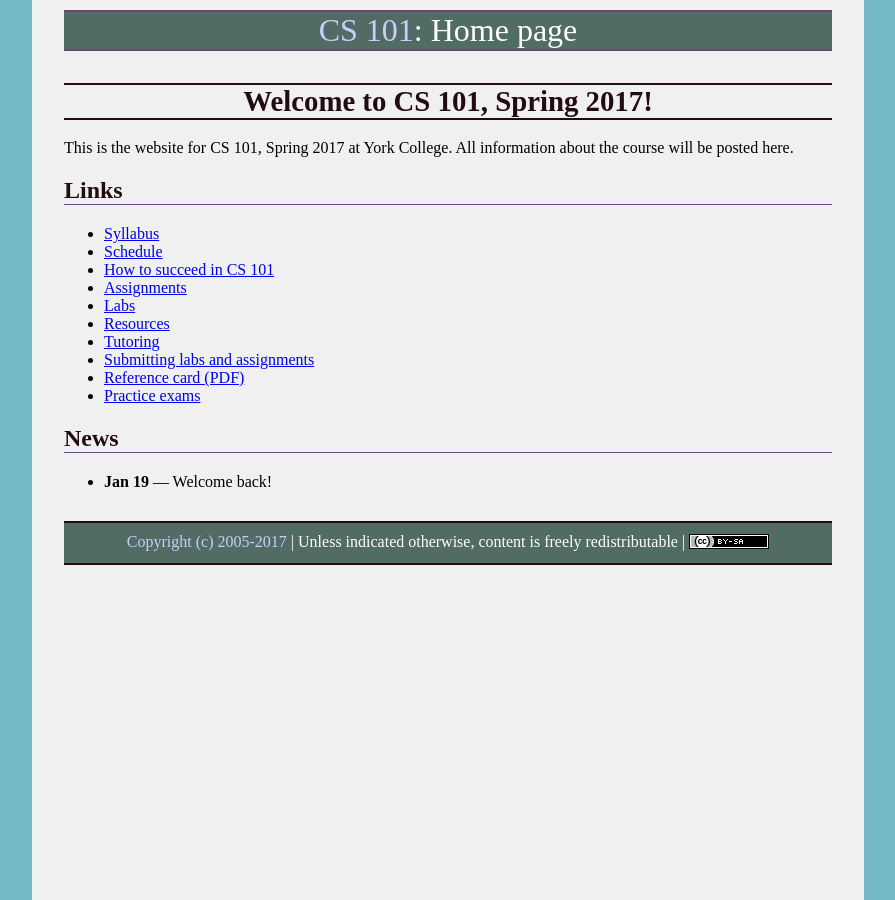
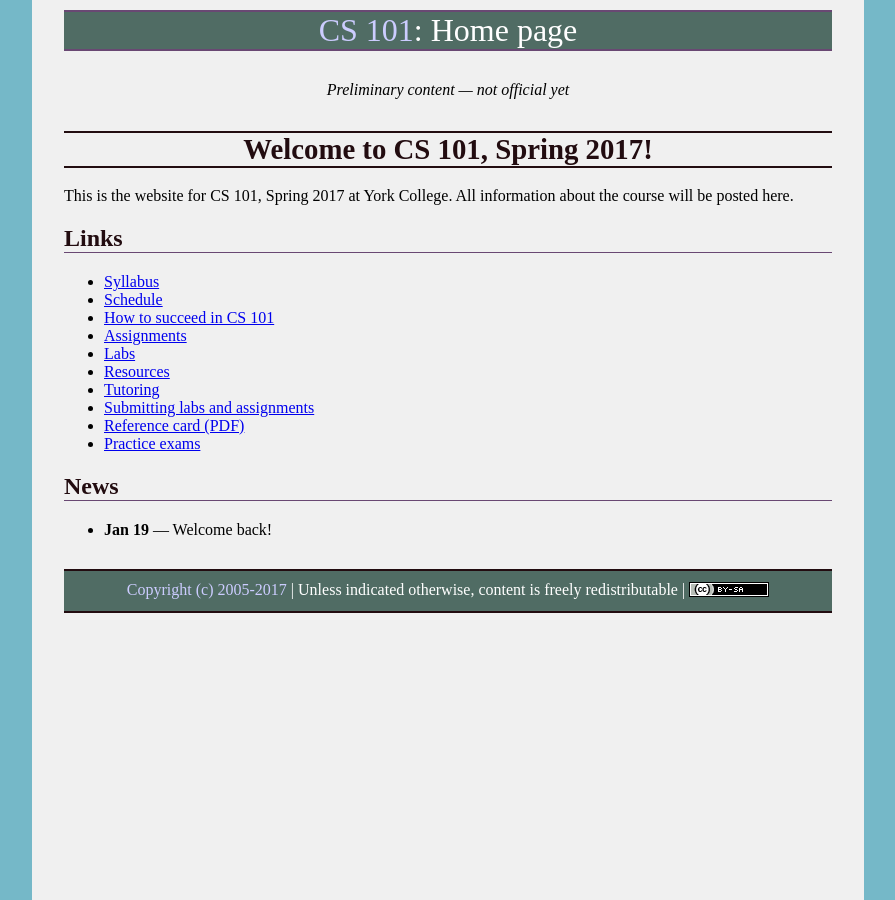
Before and after one commit to ycpcs/cs101-spring2017, a Jekyll site: the page built from index.md, in a window 1280 px wide. Shown: the whole page, without its empty margins (192-1087 px from the left). Built offline with Jekyll 4.4.1, drawn with Linux system fonts in a browser that asks for light colours; some web fonts are replaced.

Commit message:
mark all pages are preliminary content

```diff
--- a/_layouts/default.html
+++ b/_layouts/default.html
@@ -12,6 +12,7 @@
 		<div id="wrap">
 			<div id="content">
 				<div id="header"><a href="{{site.baseurl}}/">{{site.coursename}}</a>: {{page.title}}</div>
+				<div style="text-align: center; margin-top: 10px;"><i>Preliminary content &mdash; not official yet</i></div>
 				{{content}}
 				<div id="footer">
 					<a href="{{site.baseurl}}/README.html">Copyright (c) 2005-2017</a> |
```
